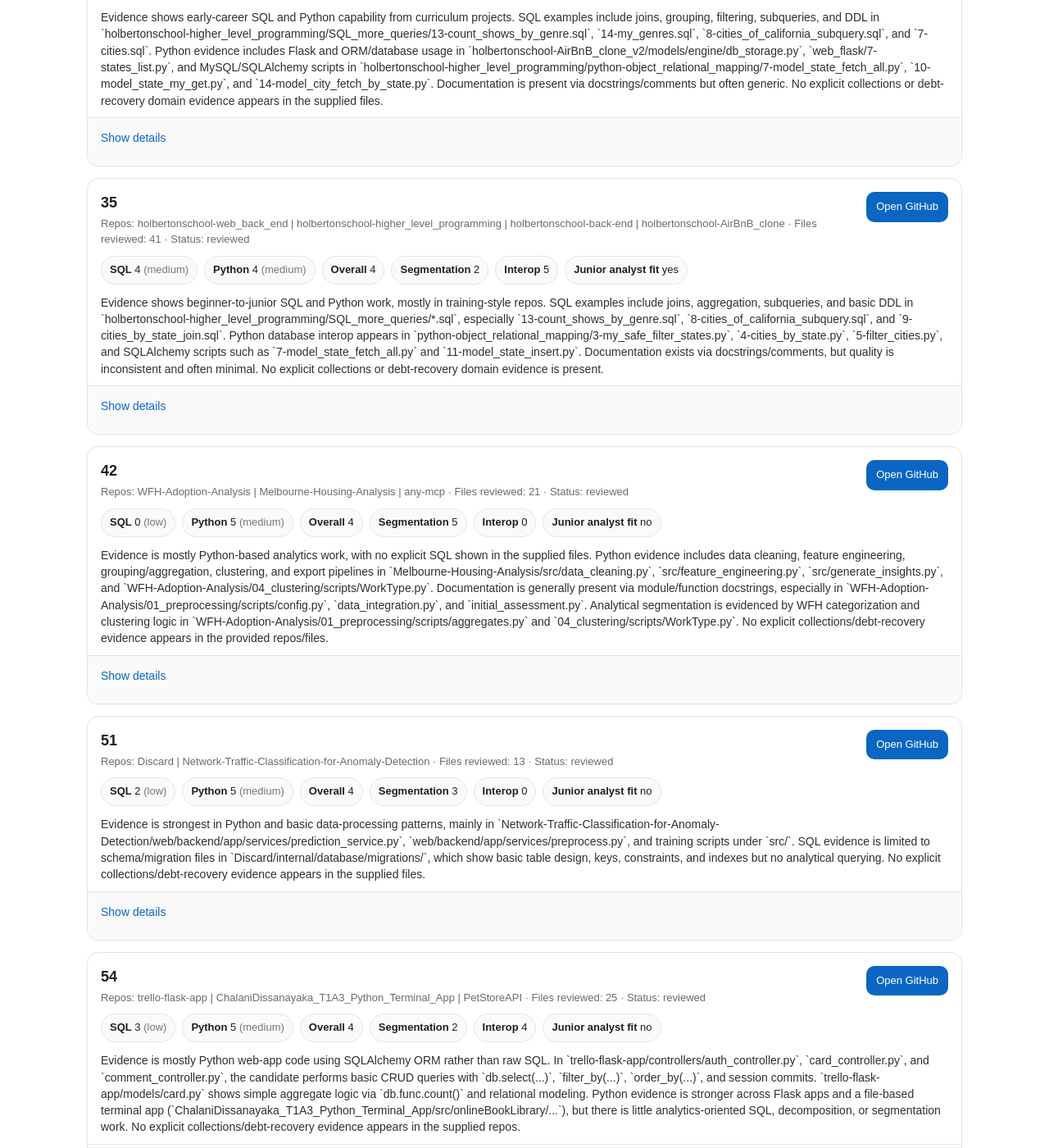
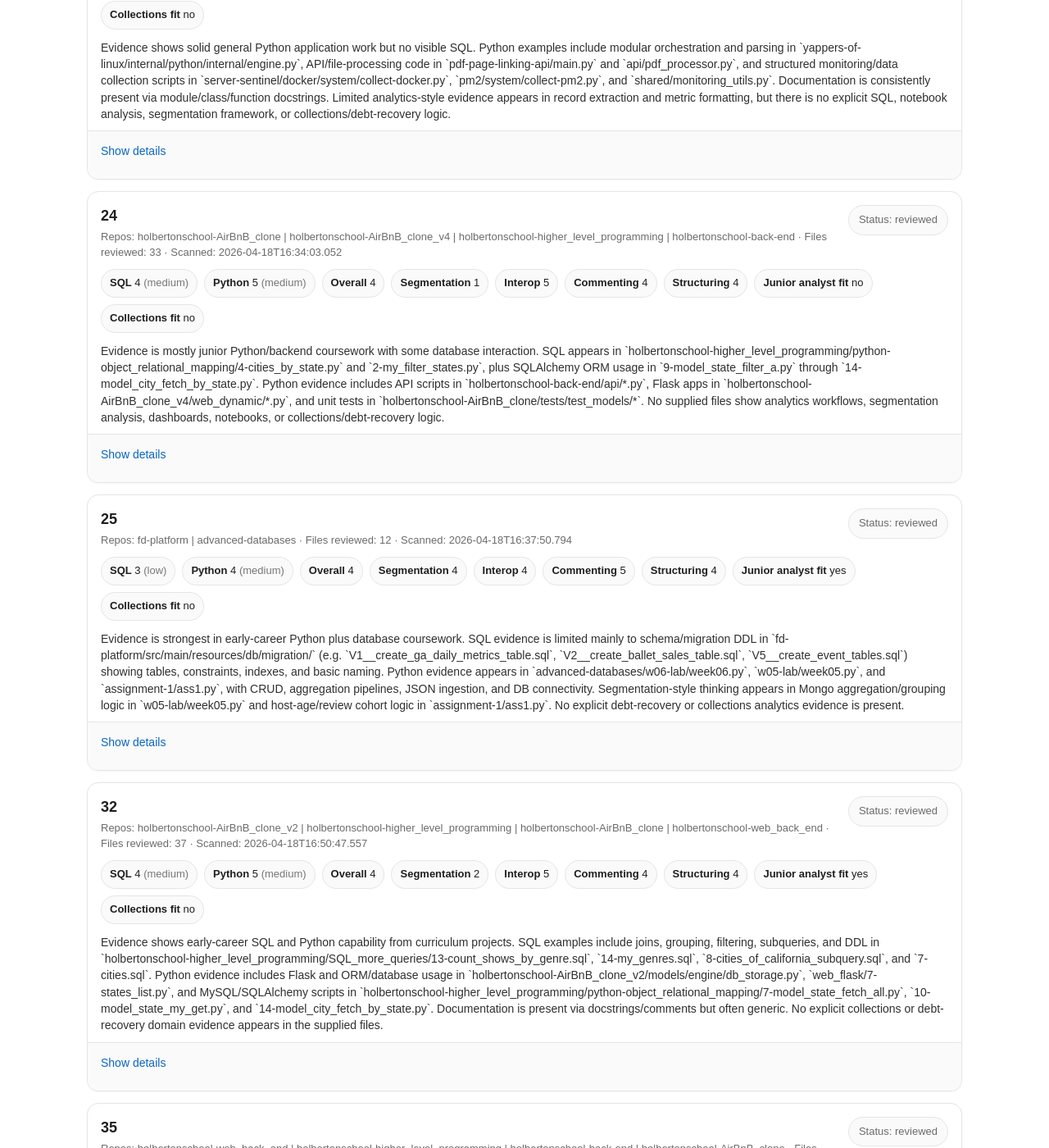
Before and after one commit to sc0h0/sc0h0.github.io, a Jekyll site: the page assets/githunt/results.html, which Jekyll copies as it is, in a window 1280 px wide and 1400 px high, scrolled down 7931 px. Shown: the whole window at 82% size. Built offline with Jekyll 4.4.1, drawn with Linux system fonts in a browser that asks for light colours; some of the changed text lies outside the part shown.

Commit message:
Update results.html

```diff
--- a/assets/githunt/results.html
+++ b/assets/githunt/results.html
@@ -113,14 +113,14 @@
       font-size: 13px;
     }
 
-    .link-btn {
+    .status-badge {
       display: inline-block;
-      text-decoration: none;
-      color: #fff;
-      background: var(--link);
-      padding: 9px 12px;
-      border-radius: 10px;
+      background: var(--panel);
+      border: 1px solid var(--border);
+      border-radius: 999px;
+      padding: 8px 12px;
       font-size: 13px;
+      color: var(--muted);
       white-space: nowrap;
     }
 
@@ -225,7 +225,7 @@
         flex-direction: column;
       }
 
-      .link-btn {
+      .status-badge {
         width: fit-content;
       }
     }
@@ -321,10 +321,10 @@
                   <div class="meta">
                     Repos: ${escapeHtml(row.reviewed_repo_names || '—')} ·
                     Files reviewed: ${escapeHtml(row.reviewed_file_count || '0')} ·
-                    Status: ${escapeHtml(row.review_status || '—')}
+                    Scanned: ${escapeHtml(row.scanned_at || '—')}
                   </div>
                 </div>
-                <a class="link-btn" href="${escapeHtml(row.github_url || '#')}" target="_blank" rel="noopener noreferrer">Open GitHub</a>
+                <div class="status-badge">Status: ${escapeHtml(row.review_status || '—')}</div>
               </div>
 
               <div class="score-row">
@@ -333,7 +333,10 @@
                 <span class="pill"><strong>Overall</strong> ${escapeHtml(row.technical_overall_score || '0')}</span>
                 <span class="pill"><strong>Segmentation</strong> ${escapeHtml(row.segmentation_score || '0')}</span>
                 <span class="pill"><strong>Interop</strong> ${escapeHtml(row.sql_python_interop_score || '0')}</span>
+                <span class="pill"><strong>Commenting</strong> ${escapeHtml(row.commenting_quality_score || '0')}</span>
+                <span class="pill"><strong>Structuring</strong> ${escapeHtml(row.sql_structuring_score || '0')}</span>
                 <span class="pill"><strong>Junior analyst fit</strong> ${escapeHtml(row.fit_for_junior_data_analyst || '—')}</span>
+                <span class="pill"><strong>Collections fit</strong> ${escapeHtml(row.fit_for_collections_analytics || '—')}</span>
               </div>
 
               <p class="summary">${escapeHtml(row.evidence_summary || '')}</p>
@@ -393,7 +396,9 @@
             r.key_strengths,
             r.key_gaps,
             r.red_flags,
-            r.fit_for_junior_data_analyst
+            r.fit_for_junior_data_analyst,
+            r.fit_for_collections_analytics,
+            r.review_status
           ].join(' ').toLowerCase();
           return haystack.includes(q);
         });
```
